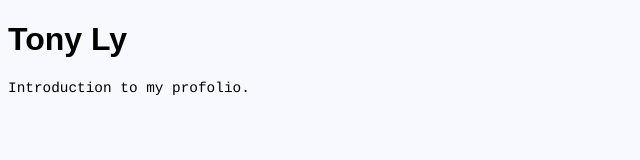
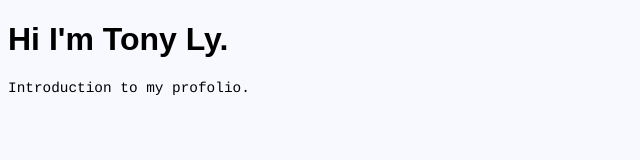
Before and after one commit to lytony89/lytony89.github.io, a plain HTML site: page index.html in a window 1280 px wide. Shown: the whole page, without its empty margins (0-640 px from the left). Drawn offline with Linux system fonts and the light colour scheme.

Commit message:
Update index.html

```diff
--- a/index.html
+++ b/index.html
@@ -15,7 +15,7 @@ a:active	{color:yellow; background-color:transparent; text-decoration:underline}
 </style>
 
 <body>
-<h1>Tony Ly</h1>
+<h1>Hi I'm Tony Ly.</h1>
 <p>Introduction to my profolio.</p>
 </body>
 </html>
```
